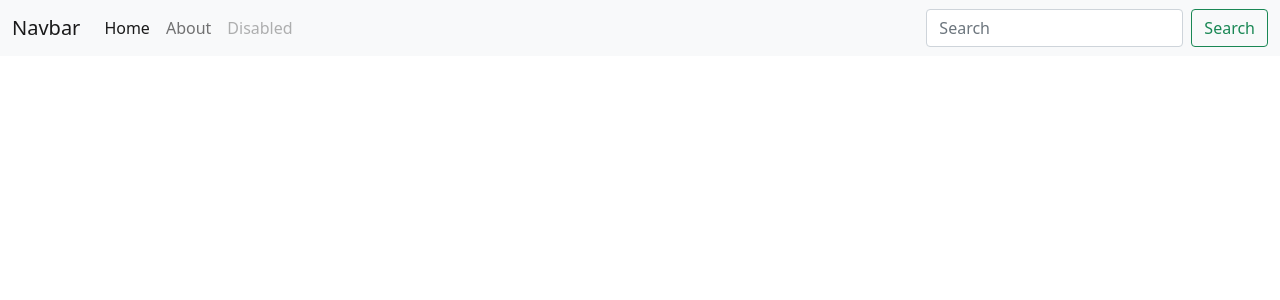
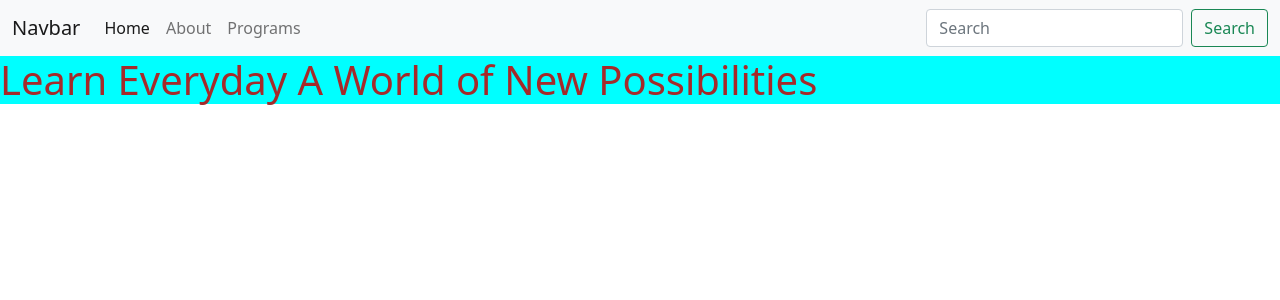
Before and after one commit to DenzelGitonga007/Django_Revision, a Django app: page / in a window 1280 px wide. Shown: the top 300 px of the page. Run offline with Django 4.2, Linux system fonts and the light colour scheme.

Commit message:
using one layout across all pages

```diff
--- a/blog_project/blog_app/urls.py
+++ b/blog_project/blog_app/urls.py
@@ -7,5 +7,5 @@ urlpatterns = [
     # About
     path('about/', views.about_view, name="about"),
     # Programs
-    path('programs/', views.programs_view)
+    path('programs/', views.programs_view, name="programs")
 ]
--- a/blog_project/blog_app/views.py
+++ b/blog_project/blog_app/views.py
@@ -15,4 +15,4 @@ def about_view(request):
     return render(request, 'about.html')
 
 def programs_view(request):
-    return render(render, 'programs.html')
+    return render(request, 'programs.html')
--- /dev/null
+++ b/blog_project/templates/base.html
@@ -0,0 +1,45 @@
+<!-- Similar layout -->
+<!DOCTYPE html>
+<html lang="en">
+<head>
+    <meta charset="UTF-8">
+    <meta http-equiv="X-UA-Compatible" content="IE=edge">
+    <meta name="viewport" content="width=device-width, initial-scale=1.0">
+
+    <!-- Links -->
+    <link href="https://cdn.jsdelivr.net/npm/bootstrap@5.0.2/dist/css/bootstrap.min.css" rel="stylesheet" integrity="sha384-EVSTQN3/azprG1Anm3QDgpJLIm9Nao0Yz1ztcQTwFspd3yD65VohhpuuCOmLASjC" crossorigin="anonymous">
+<script src="https://cdn.jsdelivr.net/npm/bootstrap@5.0.2/dist/js/bootstrap.bundle.min.js" integrity="sha384-MrcW6ZMFYlzcLA8Nl+NtUVF0sA7MsXsP1UyJoMp4YLEuNSfAP+JcXn/tWtIaxVXM" crossorigin="anonymous"></script>
+    <title>Blog_App</title>
+</head>
+<body>
+    <nav class="navbar navbar-expand-lg navbar-light bg-light">
+        <div class="container-fluid">
+          <a class="navbar-brand" href="#">Navbar</a>
+          <button class="navbar-toggler" type="button" data-bs-toggle="collapse" data-bs-target="#navbarSupportedContent" aria-controls="navbarSupportedContent" aria-expanded="false" aria-label="Toggle navigation">
+            <span class="navbar-toggler-icon"></span>
+          </button>
+          <div class="collapse navbar-collapse" id="navbarSupportedContent">
+            <ul class="navbar-nav me-auto mb-2 mb-lg-0">
+              <li class="nav-item">
+                <a class="nav-link active" aria-current="page" href="{% url 'home' %}">Home</a>
+              </li>
+              <li class="nav-item">
+                <a class="nav-link" href="{% url 'about' %}">About</a>
+              </li>
+              <li class="nav-item">
+                <a class="nav-link" href="{% url 'programs' %}">Programs</a>
+              </li>
+            </ul>
+            <form class="d-flex">
+              <input class="form-control me-2" type="search" placeholder="Search" aria-label="Search">
+              <button class="btn btn-outline-success" type="submit">Search</button>
+            </form>
+          </div>
+        </div>
+      </nav>
+
+      <!-- End the layouts/base -->
+      {% block content %}
+      {% endblock %}
+</body>
+</html>
--- a/blog_project/templates/home.html
+++ b/blog_project/templates/home.html
@@ -1,41 +1,5 @@
-<!DOCTYPE html>
-<html lang="en">
-<head>
-    <meta charset="UTF-8">
-    <meta http-equiv="X-UA-Compatible" content="IE=edge">
-    <meta name="viewport" content="width=device-width, initial-scale=1.0">
-
-    <!-- Links -->
-    <link href="https://cdn.jsdelivr.net/npm/bootstrap@5.0.2/dist/css/bootstrap.min.css" rel="stylesheet" integrity="sha384-EVSTQN3/azprG1Anm3QDgpJLIm9Nao0Yz1ztcQTwFspd3yD65VohhpuuCOmLASjC" crossorigin="anonymous">
-<script src="https://cdn.jsdelivr.net/npm/bootstrap@5.0.2/dist/js/bootstrap.bundle.min.js" integrity="sha384-MrcW6ZMFYlzcLA8Nl+NtUVF0sA7MsXsP1UyJoMp4YLEuNSfAP+JcXn/tWtIaxVXM" crossorigin="anonymous"></script>
-    <title>Blog_App</title>
-</head>
-<body>
-    <!-- <h1 style="color: brown; background-color: aqua;">Learn Everyday A World of New Possibilities</h1> -->
-    <nav class="navbar navbar-expand-lg navbar-light bg-light">
-        <div class="container-fluid">
-          <a class="navbar-brand" href="#">Navbar</a>
-          <button class="navbar-toggler" type="button" data-bs-toggle="collapse" data-bs-target="#navbarSupportedContent" aria-controls="navbarSupportedContent" aria-expanded="false" aria-label="Toggle navigation">
-            <span class="navbar-toggler-icon"></span>
-          </button>
-          <div class="collapse navbar-collapse" id="navbarSupportedContent">
-            <ul class="navbar-nav me-auto mb-2 mb-lg-0">
-              <li class="nav-item">
-                <a class="nav-link active" aria-current="page" href="{% url 'home' %}">Home</a>
-              </li>
-              <li class="nav-item">
-                <a class="nav-link" href="{% url 'about' %}">About</a>
-              </li>
-              <li class="nav-item">
-                <a class="nav-link disabled" href="#" tabindex="-1" aria-disabled="true">Disabled</a>
-              </li>
-            </ul>
-            <form class="d-flex">
-              <input class="form-control me-2" type="search" placeholder="Search" aria-label="Search">
-              <button class="btn btn-outline-success" type="submit">Search</button>
-            </form>
-          </div>
-        </div>
-      </nav>
-</body>
-</html>
+{% extends "base.html" %}
+<!-- Add the content inside the base -->
+{%  block content%}
+    <h1 style="color: brown; background-color: aqua;">Learn Everyday A World of New Possibilities</h1>
+{% endblock %}
```
Also changed, not shown: blog_project/templates/about.html (+5 -13 lines), blog_project/templates/programs.html (+9 -12 lines).
